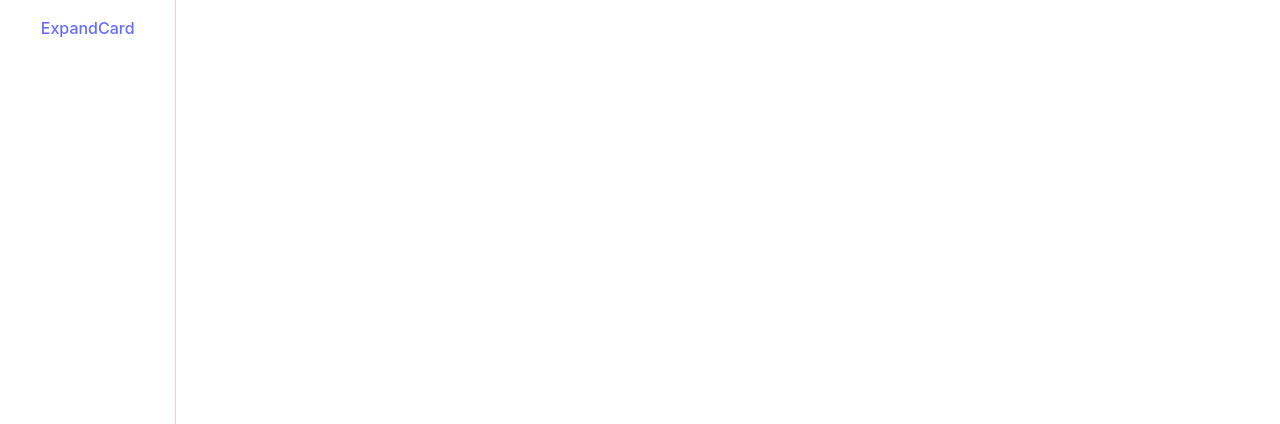
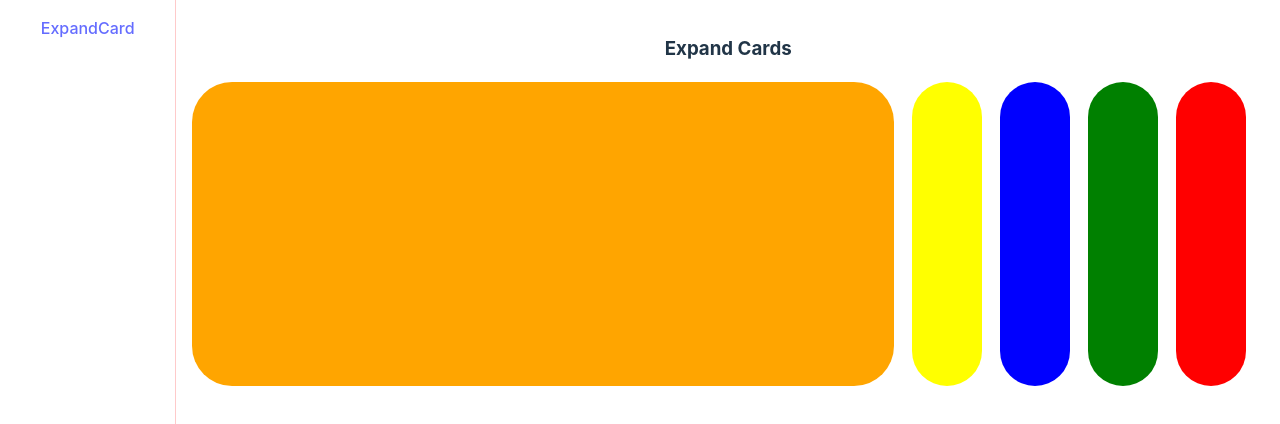
Before and after one commit to JaxNext/50projects, a Vue app: page /#/expandCard in a window 1280 px wide. Before the commit this address had no page. Shown: the top 424 px of the page. Built offline with nearby package versions, Linux system fonts and the light colour scheme.

Commit message:
feature: 增加示例

```diff
--- /dev/null
+++ b/src/pages/expandCard/cards.vue
@@ -0,0 +1,21 @@
+<template>
+  <div class="cards-box flex">
+    <div
+      v-for="(color, index) in list"
+      :key="index"
+      :class="['card w-[10px] h-[240px] mr-[18px] rounded-[40px] cursor-pointer', { 'w-full': active === index }]"
+      :style="{ background: color }"
+      @click="active = index"></div>
+  </div>
+</template>
+
+<script setup lang="ts">
+defineProps<{ list: any[] }>()
+const active = defineModel('active', { default: 0 })
+</script>
+
+<style scoped lang="scss">
+.card {
+  transition: width 0.5s ease;
+}
+</style>
--- a/src/pages/expandCard/index.vue
+++ b/src/pages/expandCard/index.vue
@@ -1,11 +1,14 @@
 <template>
-  <div>
-    ExpandCard
-  </div>
+  <h3>Expand Cards</h3>
+  <Cards v-model:active="active" :list="list" />
 </template>
 
 <script setup lang="ts">
+import Cards from './cards.vue'
+import { ref } from 'vue'
 
+const active = ref(0)
+const list = ['orange', 'yellow', 'blue', 'green', 'red']
 </script>
 
 <style scoped lang="scss">
--- a/src/routes/router.ts
+++ b/src/routes/router.ts
@@ -1,7 +1,7 @@
-import { createMemoryHistory, createRouter } from 'vue-router'
+import { createWebHashHistory, createRouter } from 'vue-router'
 import routes from './routes'
 
 export default createRouter({
-  history: createMemoryHistory(),
+  history: createWebHashHistory(),
   routes,
 })
--- a/src/style.css
+++ b/src/style.css
@@ -59,8 +59,7 @@ button:focus-visible {
 }
 
 #app {
-  max-width: 1280px;
-  margin: 0 auto;
+  margin: 0;
   padding: 0;
   text-align: center;
 }
```
